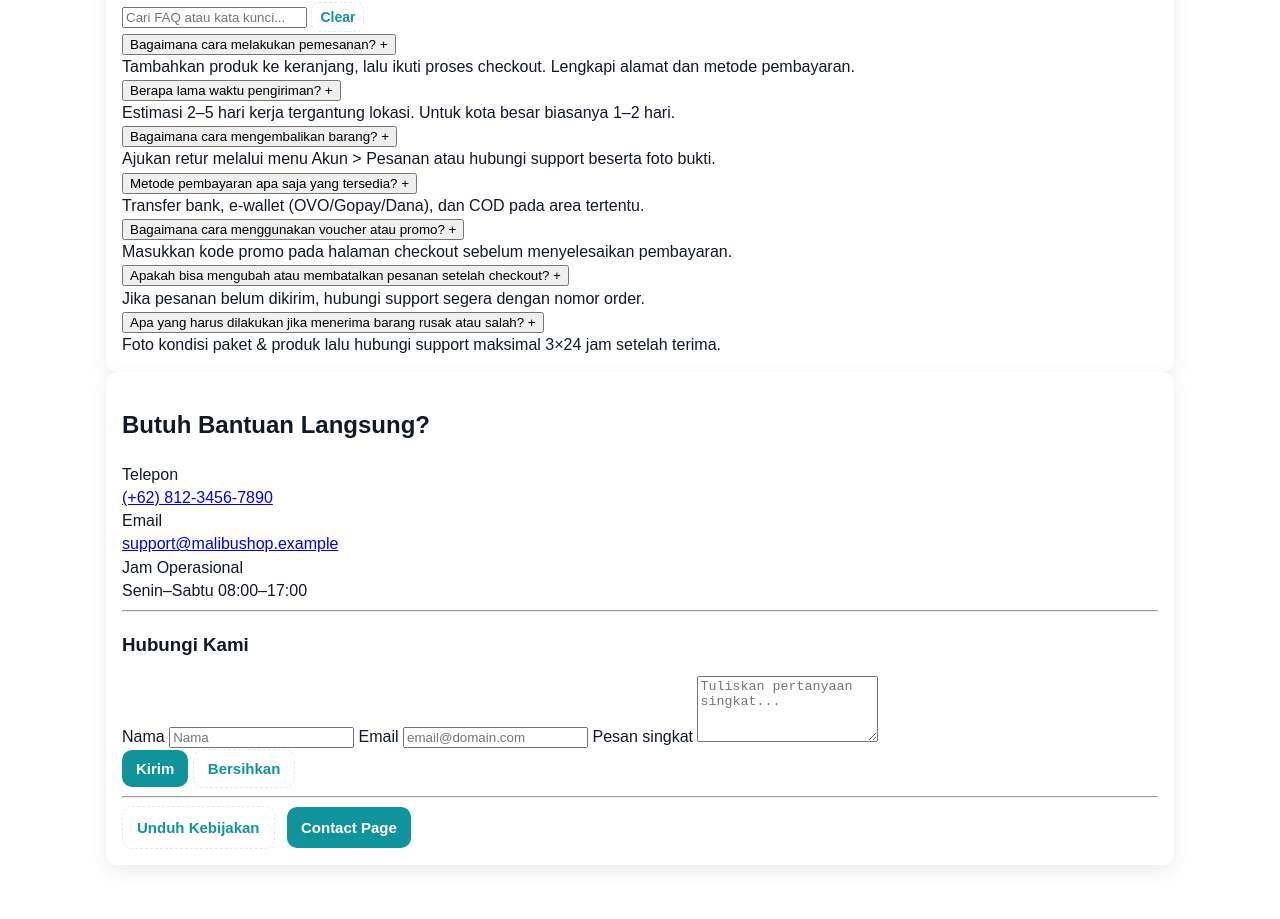
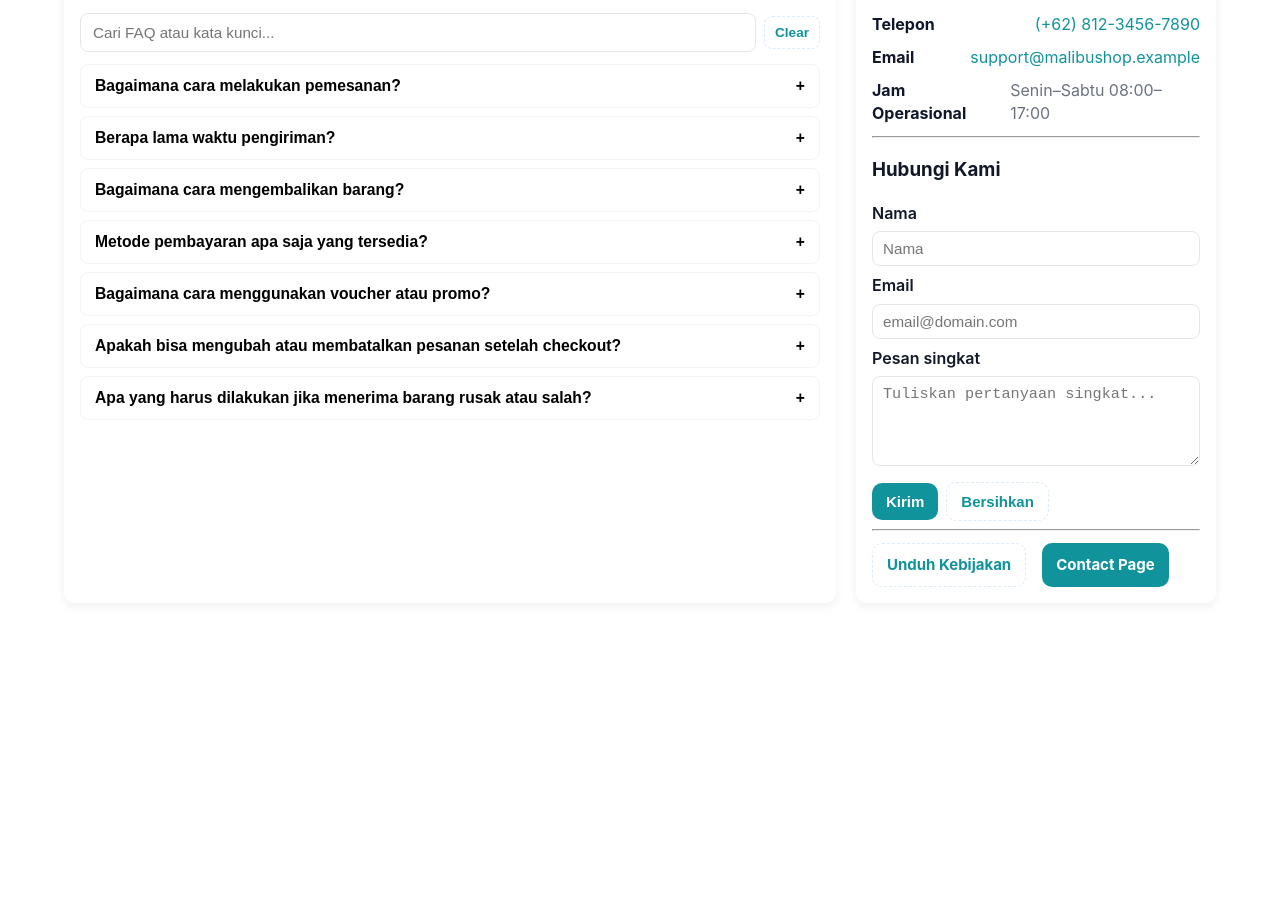
Before and after one commit to szyeee/UTS-FrontEnd, a website: page help.html in a window 1280 px wide and 1523 px high. Shown: the part 604-1523 px from the top of the page. Drawn offline with Linux system fonts and the light colour scheme.

Commit message:
Updating Help css

```diff
--- a/styles/help.css
+++ b/styles/help.css
@@ -1,10 +1,55 @@
-/* help.css - basic styles */
-body{
-    font-family:Arial,Helvetica,sans-serif
+/* styles/help.css - sesuai desain project (cards, input, buttons) */
+
+.page-head { text-align:left; margin-bottom:12px; }
+.page-title { font-size:1.75rem; margin:0; color:var(--text,#0f172a); }
+.muted { color:var(--muted,#6b7280); }
+
+/* layout */
+.grid-help {
+  display: grid;
+  grid-template-columns: 1fr 360px;
+  gap: 20px;
 }
 
-.container{
-    max-width:1100px;
-    margin:0 auto;
-    padding:16px
+/* reuse project card style */
+.card { background:var(--card,#fff); border-radius:10px; padding:16px; box-shadow:var(--shadow-soft,0 6px 18px rgba(16,24,40,0.06)); }
+
+/* FAQ area */
+.faq-search-wrap { display:flex; gap:8px; align-items:center; margin-top:8px; margin-bottom:12px; }
+.input { width:100%; padding:10px 12px; border-radius:8px; border:1px solid #e5e7eb; font-size:0.95rem; background:#fff; }
+.btn.small { padding:8px 10px; font-size:0.85rem; }
+
+.faq-list { display:flex; flex-direction:column; gap:8px; }
+.faq-item { border-radius:8px; overflow:hidden; border:1px solid #f1f5f9; }
+.faq-question {
+  width:100%; text-align:left; background:transparent; border:0; padding:12px 14px; cursor:pointer; font-weight:600;
+  display:flex; justify-content:space-between; align-items:center; font-size:0.98rem;
 }
+.faq-question:focus { outline:2px solid rgba(17,24,39,0.06); }
+.faq-answer { padding:12px 14px; border-top:1px solid #f1f5f9; display:none; color:var(--muted,#4b5563); }
+
+/* support / contact form */
+.support-card .support-block { display:flex; flex-direction:column; gap:10px; margin-bottom:10px; }
+.support-row { display:flex; gap:8px; justify-content:space-between; align-items:center; }
+.support-label { font-weight:700; color:var(--text,#111827); }
+.support-value a { color:var(--accent,#0ea5a3); text-decoration:none; }
+
+/* compact form inside card */
+.compact-form label { display:block; margin-bottom:6px; margin-top:8px; font-weight:600; }
+.compact-form .input, .compact-form textarea { width:100%; padding:8px 10px; border-radius:8px; border:1px solid #e5e7eb; font-size:0.95rem; }
+.form-actions { display:flex; gap:8px; align-items:center; margin-top:10px; }
+
+/* notify */
+.notify { margin-top:10px; padding:10px 12px; border-radius:8px; display:none; }
+.notify.success { background:#ecfdf5; color:#065f46; border:1px solid #bbf7d0; }
+.notify.error { background:#fff1f2; color:#7f1d1d; border:1px solid #fecaca; }
+
+/* policy links */
+.policy-links { display:flex; gap:8px; margin-top:12px; }
+
+/* responsive */
+@media (max-width: 980px) {
+  .grid-help { grid-template-columns: 1fr; }
+  .support-card { order: 2; }
+  .faq-card { order: 1; }
+}
```
